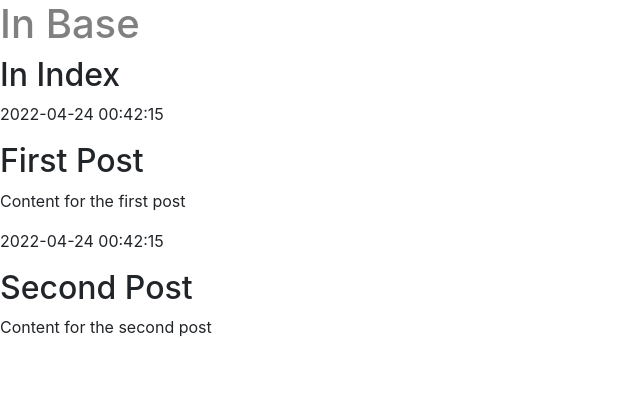
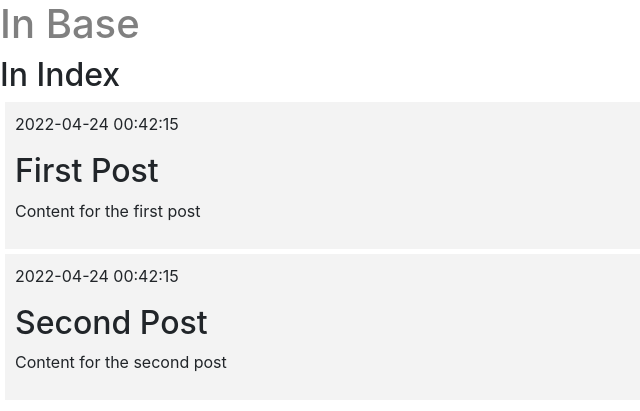
Before and after one commit to busi-reddy-karnati/PDSProject, a Flask app: page / in a window 1280 px wide. Shown: the top 411 px of the page, without its empty margins (0-640 px from the left). Run offline with Flask 2, Linux system fonts and the light colour scheme; data comes from the database, SQL or seed files in the repository; some libraries are stand-ins or nearby versions.

```diff
--- a/templates/base.html
+++ b/templates/base.html
@@ -5,6 +5,20 @@
     <title>PDS Project</title>
     <link rel="stylesheet" href="https://cdn.jsdelivr.net/npm/bootstrap@4.3.1/dist/css/bootstrap.min.css" integrity="sha384-ggOyR0iXCbMQv3Xipma34MD+dH/1fQ784/j6cY/iJTQUOhcWr7x9JvoRxT2MZw1T" crossorigin="anonymous">
     <link rel="stylesheet" href="{{ url_for('static',filename='css/main.css') }}">
+    <style>
+        .post {
+            padding: 10px;
+            margin: 5px;
+            background-color: #f3f3f3
+        }
+
+        nav a {
+            color: #d64161;
+            font-size: 3em;
+            margin-left: 50px;
+            text-decoration: none;
+        }
+    </style>
     {% block head %}{% endblock %}
 </head>
 <body>
```
